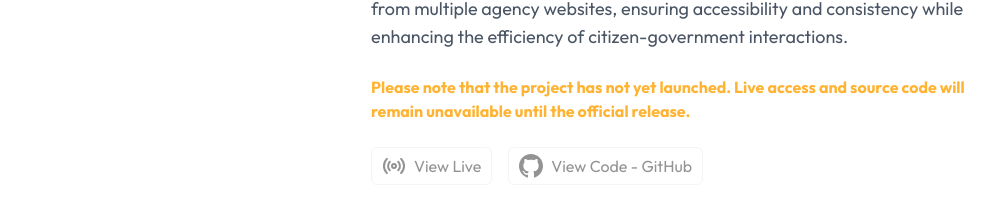
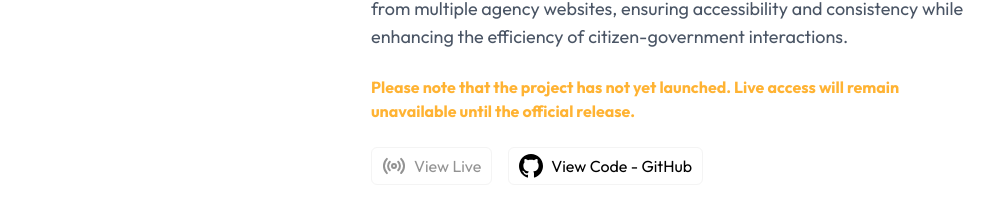
Before and after one commit to harrisazmi/OnlinePortfolioV2, a Next.js app: page /projects/askmygov in a window 1280 px wide. Shown: the part 733-952 px from the top of the page, without its empty margins (143-1147 px from the left). Built offline with nearby package versions, Linux system fonts and the light colour scheme.

Commit message:
update : github public

```diff
--- a/app/projects/askmygov/page.tsx
+++ b/app/projects/askmygov/page.tsx
@@ -52,8 +52,8 @@ export default function AskMyGov() {
 
         <div>
           <p className="font-bold text-orange-150">
-            Please note that the project has not yet launched. Live access and
-            source code will remain unavailable until the official release.
+            Please note that the project has not yet launched. Live access will
+            remain unavailable until the official release.
           </p>
           <div className="flex gap-4 pt-6">
             <Link
@@ -75,10 +75,7 @@ export default function AskMyGov() {
               target="_blank"
               rel="noopener noreferrer"
             >
-              <Button
-                disabled
-                className="flex gap-2 bg-white border border-gray-110  hover:text-gray-110 text-gray-130  cursor-not-allowed"
-              >
+              <Button className="flex gap-2 bg-white border border-gray-110 hover:cursor-pointer hover:bg-gray-110">
                 <GitHubIcon />
                 <div>View Code - GitHub</div>
               </Button>
--- a/app/projects/directory/page.tsx
+++ b/app/projects/directory/page.tsx
@@ -74,10 +74,7 @@ export default function Directory() {
               target="_blank"
               rel="noopener noreferrer"
             >
-              <Button
-                disabled
-                className="flex gap-2 bg-white border border-gray-110  hover:text-gray-110 text-gray-130  cursor-not-allowed"
-              >
+              <Button className="flex gap-2 bg-white border border-gray-110 hover:cursor-pointer hover:bg-gray-110">
                 <GitHubIcon />
                 <div>View Code - GitHub</div>
               </Button>
--- a/data/ProjectInfo.tsx
+++ b/data/ProjectInfo.tsx
@@ -4,7 +4,7 @@ export const askMyGovPortfolio = {
   projectName: "AskMyGov",
   projectImage: "/projects/collab/askgov.png",
   livehref: "https://askmygov.gov.my/",
-  githubhref: "https://github.com/govtechmy/askmygov",
+  githubhref: "https://github.com/govtechmy/ask-gov-my",
   overview:
     "AskMyGov is a centralized platform designed to streamline communication between citizens and government agencies by providing a single, reliable source for frequently asked questions. It consolidates scattered information from multiple agency websites, ensuring accessibility and consistency while enhancing the efficiency of citizen-government interactions.",
 
```
